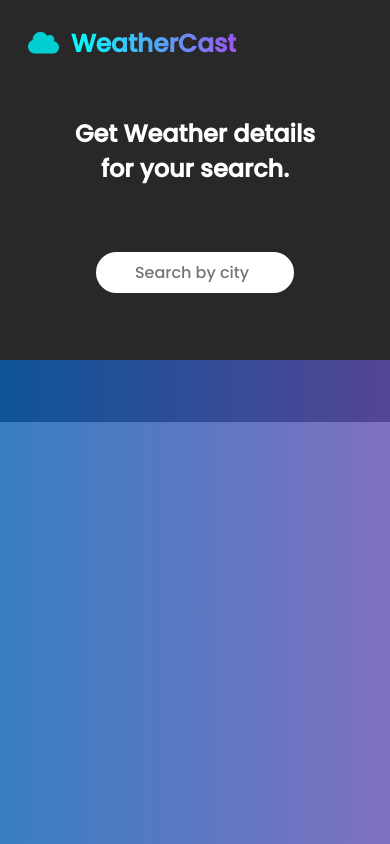
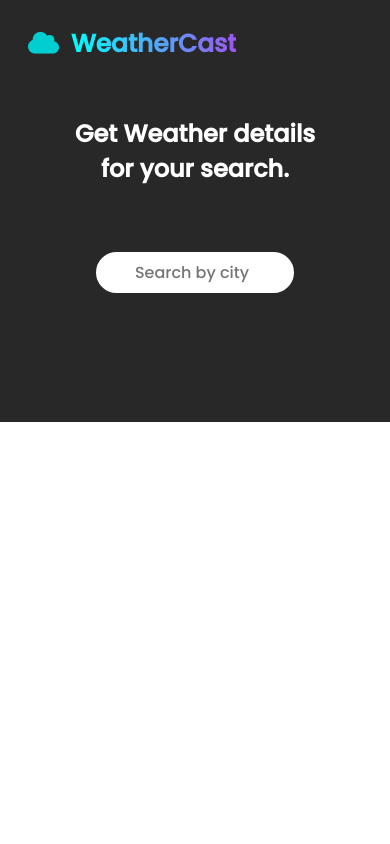
Before and after one commit to abhishekY2401/weather-app, a React (Create React App) app: page / in a window 390 px wide. Built offline with nearby package versions, Linux system fonts and the light colour scheme.

Commit message:
made mobile responsive

```diff
--- a/src/index.css
+++ b/src/index.css
@@ -80,10 +80,10 @@ main > input::placeholder {
   background-image: linear-gradient(to right, rgba(6, 95, 179, 0.8), rgba(95, 77, 177, 0.8));
   display: flex;
   justify-content: space-between;
-  margin: 22.5em auto;
-  position: fixed;
+  margin: auto;
   width: 100%;
-  height: 100vh;
+  height: auto;
+  transform: translate(0, 22.5rem);
 }
 
 .time {
@@ -91,26 +91,26 @@ main > input::placeholder {
   position: relative;
   border-radius: 25px;
   z-index: 100;
-  width: 20vw;
-  margin: 2em auto;
+  width: 65%;
+  margin: 3em auto;
   height: 40vh;
 }
 
 .time p {
   text-align: center;
-  padding: 4rem;
+  padding: 2rem;
   font-size: 2em;
 }
 
 .weather {
-  margin: 2em auto;
+  margin: 3em auto;
   position: relative;
   align-items: center;
   padding: 10px;
   border-radius: 25px;
   background-image: linear-gradient(rgb(66 68 156), rgb(223 29 29 / 86%));;
   z-index: 100;
-  width: 20vw;
+  width: 65%;
   height: 40vh;
 }
 
@@ -172,4 +172,21 @@ main > input::placeholder {
     width: 52vw;
     border: 2px solid #282828;
   }
+  .weat-data {
+    flex-direction: column;
+  }
+  .time {
+    margin: 3em auto;
+    display: inline-table;
+    padding: 8px;
+  }
+  .weather {
+    margin: 3em auto;
+    display: inline-table;
+    padding: 8px;
+  }
+  .err {
+    width: 55%;
+    height: auto;
+  }
 }
```
